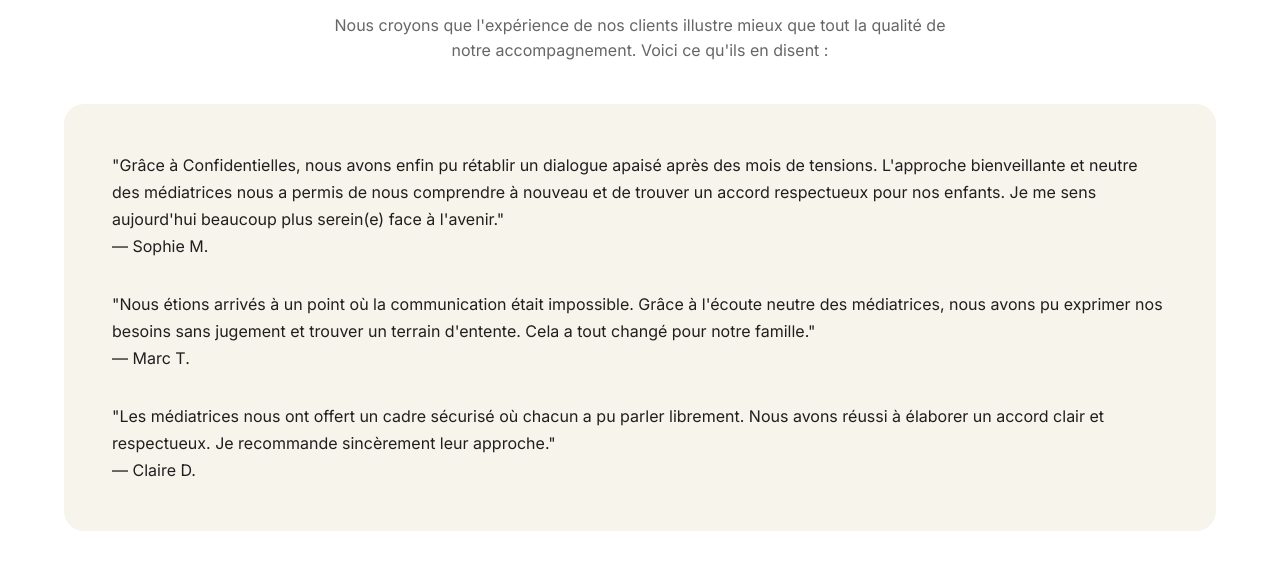
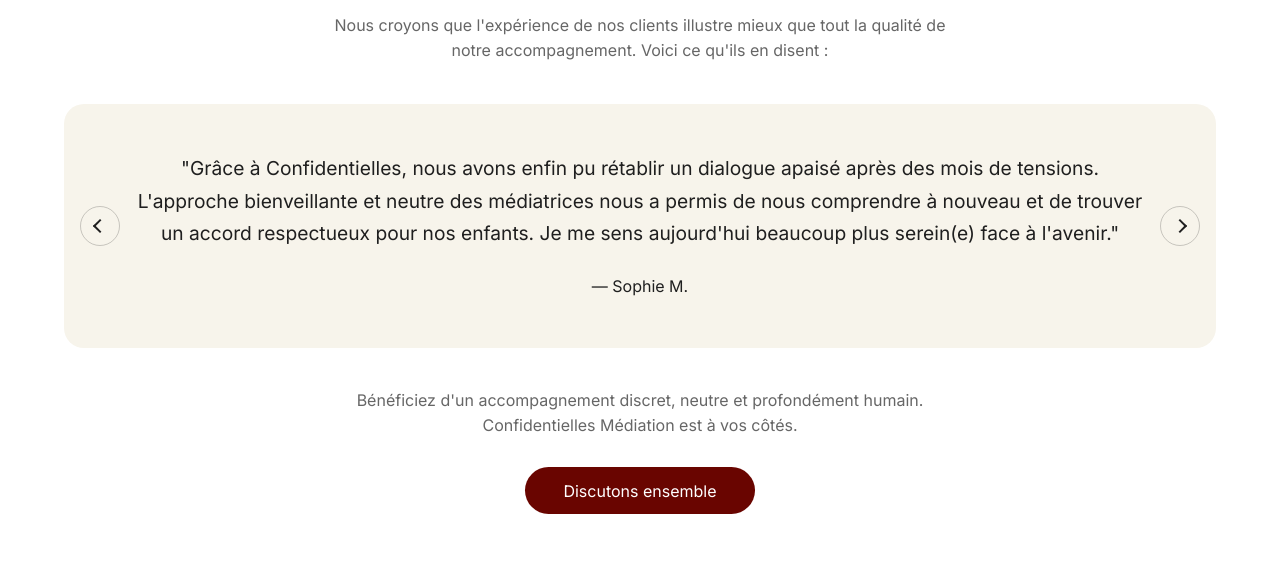
Before and after one commit to Loremgreg/confidentielles, a plain HTML site: page html/index.html in a window 1280 px wide. Shown: the part 2052-2620 px from the top of the page. Drawn offline with nearby package versions, Linux system fonts and the light colour scheme.

Commit message:
carroussel

```diff
--- a/html/css/accueil.css
+++ b/html/css/accueil.css
@@ -232,14 +232,20 @@ a:hover {
 .testimonial-card {
     background: var(--beige);
     border-radius: 20px;
-    padding: 3rem;
+    padding: 3rem 4rem;
     margin-bottom: 2.5rem;
+    position: relative;
+    overflow: hidden;
+}
+
+.testimonial-card input {
+    display: none;
 }
 
 .testimonial-slides {
-    display: flex;
-    flex-direction: column;
-    gap: 2rem;
+    display: grid;
+    grid-template-columns: 1fr;
+    grid-template-rows: 1fr;
 }
 
 .testimonial-slide p {
@@ -247,9 +253,71 @@ a:hover {
     color: var(--charcoal);
 }
 
+.testimonial-slide {
+    grid-column: 1;
+    grid-row: 1;
+    opacity: 0;
+    visibility: hidden;
+    transition: opacity 0.4s ease-in-out;
+    text-align: center;
+}
+
 .testimonial-slide p:first-child {
-    font-size: 1rem;
+    font-size: clamp(1rem, 2.5vw, 1.2rem);
     line-height: 1.7;
+    margin-bottom: 1.5rem;
+}
+
+/* Show the active slide */
+#slide1:checked~.testimonial-inner .testimonial-slides .testimonial-slide:nth-child(1),
+#slide2:checked~.testimonial-inner .testimonial-slides .testimonial-slide:nth-child(2),
+#slide3:checked~.testimonial-inner .testimonial-slides .testimonial-slide:nth-child(3) {
+    opacity: 1;
+    visibility: visible;
+}
+
+/* Navigation Arrows */
+.testimonial-nav {
+    position: absolute;
+    top: 50%;
+    left: 0;
+    width: 100%;
+    transform: translateY(-50%);
+    display: flex;
+    justify-content: space-between;
+    padding: 0 1rem;
+}
+
+.nav-arrow {
+    cursor: pointer;
+    width: 40px;
+    height: 40px;
+    border: 1px solid rgba(0, 0, 0, 0.2);
+    border-radius: 50%;
+    display: none;
+    /* Hidden by default */
+    align-items: center;
+    justify-content: center;
+}
+
+.nav-arrow::before {
+    content: '';
+    width: 8px;
+    height: 8px;
+    border-top: 2px solid var(--charcoal);
+    border-left: 2px solid var(--charcoal);
+    transform: rotate(-45deg);
+}
+
+.nav-arrow.next::before {
+    transform: rotate(135deg);
+}
+
+/* Show the correct arrows for each slide */
+#slide1:checked~.testimonial-inner .testimonial-nav label[data-slide="1"],
+#slide2:checked~.testimonial-inner .testimonial-nav label[data-slide="2"],
+#slide3:checked~.testimonial-inner .testimonial-nav label[data-slide="3"] {
+    display: flex;
 }
 
 .testimonial-cta {
@@ -306,6 +374,6 @@ a:hover {
     }
 
     .testimonial-card {
-        padding: 2rem;
+        padding: 2rem 1.5rem;
     }
 }
--- a/html/index.html
+++ b/html/index.html
@@ -129,6 +129,11 @@
 
             <!-- Testimonial Card -->
             <div class="testimonial-card">
+                <!-- Radio buttons for carousel control (hidden) -->
+                <input type="radio" name="testimonial-slide" id="slide1" checked>
+                <input type="radio" name="testimonial-slide" id="slide2">
+                <input type="radio" name="testimonial-slide" id="slide3">
+
                 <div class="testimonial-inner">
                     <div class="testimonial-slides">
                         <!-- Slide 1 -->
@@ -163,6 +168,15 @@
                         </div>
                     </div>
 
+                    <!-- Navigation Arrows -->
+                    <div class="testimonial-nav">
+                        <label for="slide1" class="nav-arrow prev" data-slide="3"></label>
+                        <label for="slide2" class="nav-arrow prev" data-slide="1"></label>
+                        <label for="slide3" class="nav-arrow prev" data-slide="2"></label>
+                        <label for="slide1" class="nav-arrow next" data-slide="2"></label>
+                        <label for="slide2" class="nav-arrow next" data-slide="3"></label>
+                        <label for="slide3" class="nav-arrow next" data-slide="1"></label>
+                    </div>
                 </div>
             </div>
 
```
